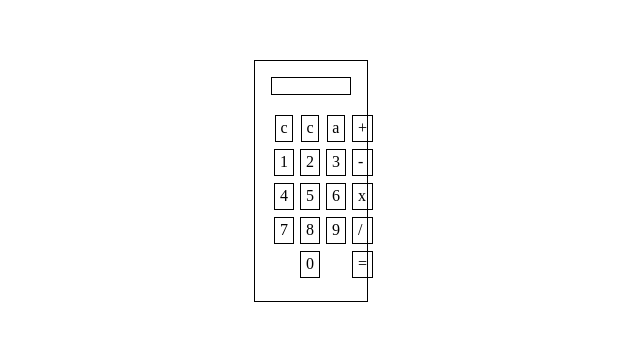
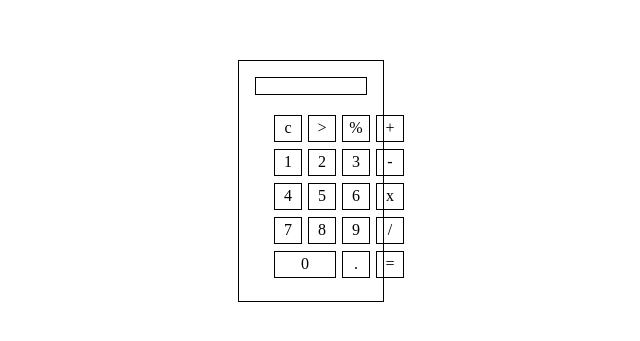
Before and after one commit to andrelzsousa/Calculator, a plain HTML site: page index.html in a window 1280 px wide. Shown: the part 219-560 px from the top of the page, without its empty margins (329-969 px from the left). Drawn offline with nearby package versions, Linux system fonts and the light colour scheme.

Commit message:
HTML & CSS corrections

```diff
--- a/index.html
+++ b/index.html
@@ -21,8 +21,8 @@
                     <div>
                         <div class="list__line">
                             <p>c</p>
-                            <p>c</p>
-                            <p>a</p>
+                            <p>></p>
+                            <p>%</p>
                         </div>
                     </div>
                     <div>
@@ -46,7 +46,8 @@
                             </div>
 
                             <div class="list__line">
-                                <p>0</p>
+                                <p class="zero">0</p>
+                                <p>.</p>
                             </div>
                         </ul>
                     </div>
--- a/style.css
+++ b/style.css
@@ -9,6 +9,10 @@ body {
 .calculator {
     border: 1px solid black;
     padding: 1em;
+    width: 7em;
+    display: flex;
+    flex-direction: column;
+    align-items: center;
 }
 
 .calculator__body {
@@ -21,6 +25,8 @@ body {
     margin-bottom: 1em;
     border: 1px solid black;
     height: 1em;
+    text-align: right;
+    align-self: stretch;
 }
 
 .calculator__buttons {
@@ -45,6 +51,12 @@ body {
     cursor: pointer;
 }
 
+.list__line p,
+.operations__list li {
+    width: 1em;
+    height: 1em;
+    text-align: center;
+}
 .operations__list {
     display: flex;
     flex-direction: column;
@@ -60,3 +72,7 @@ body {
 .operations__list li:first-child {
     margin-top: 0.2em;
 }
+
+.zero {
+    flex-grow: 2;
+}
```
